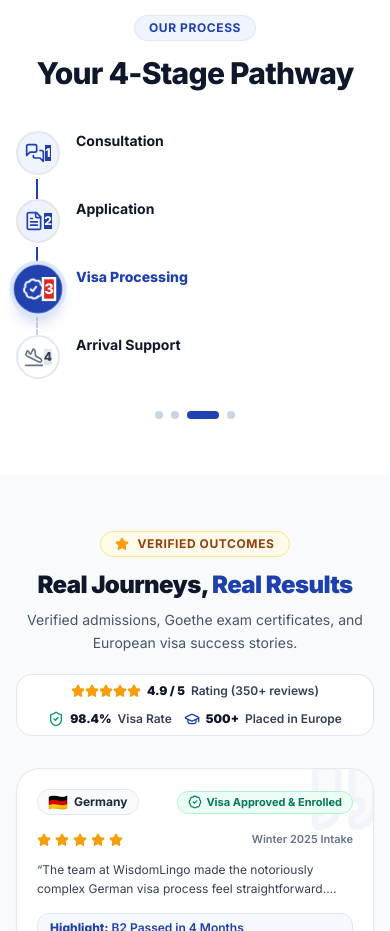
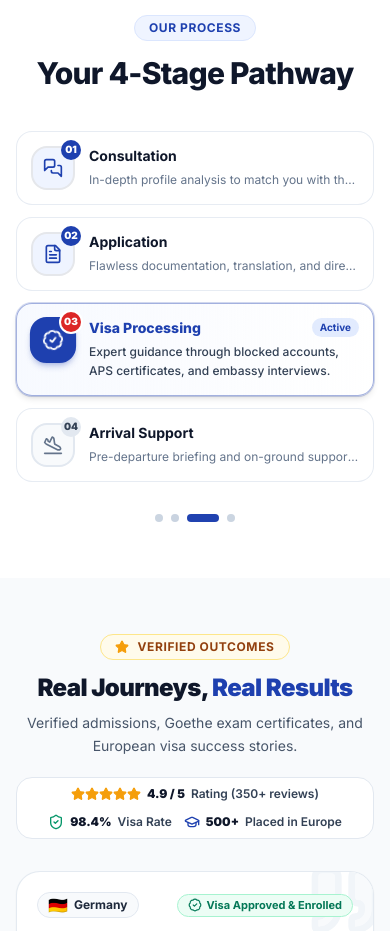
Before and after one commit to ZulqarnainAliShigri/wisdomlingo, a React (Create React App) app: page / in a window 390 px wide. Shown: the part 7420-8351 px from the top of the page. Built offline with nearby package versions, Linux system fonts and the light colour scheme; no server answers; the database is empty.

Commit message:
style(home): redesign our process pathway into clean interactive mobile cards

```diff
--- a/src/pages/Home.tsx
+++ b/src/pages/Home.tsx
@@ -1101,7 +1101,7 @@ export const HomePage: React.FC = () => {
               className="animate-beam-runner absolute top-[30px] hidden h-1.5 w-16 -translate-y-1/2 rounded-full bg-gradient-to-r from-transparent via-primary to-transparent blur-xs lg:block"
             />
 
-            <ol className="relative grid gap-6 sm:gap-8 lg:grid-cols-4 lg:gap-10">
+            <ol className="relative grid gap-3 sm:gap-6 lg:grid-cols-4 lg:gap-10">
               {PROCESS_STEPS.map((step, index) => {
                 const isActive = activeProcessStep === index;
                 const isCompleted = activeProcessStep > index;
@@ -1111,28 +1111,21 @@ export const HomePage: React.FC = () => {
                     key={step.title}
                     onClick={() => setActiveProcessStep(index)}
                     onMouseEnter={() => setActiveProcessStep(index)}
-                    className="group relative flex cursor-pointer gap-4 text-left transition-all duration-300 lg:flex-col lg:items-center lg:gap-0 lg:text-center"
-                  >
-                    {/* Mobile vertical connecting line */}
-                    {index < PROCESS_STEPS.length - 1 && (
+                    className={`group relative flex cursor-pointer items-start gap-3.5 rounded-2xl border p-3.5 transition-all duration-300 sm:p-5 lg:flex-col lg:items-center lg:gap-0 lg:rounded-none lg:border-0 lg:p-0 lg:text-center ${
+                      isActive
+                        ? "border-primary/40 bg-gradient-to-r from-primary-50/50 to-white shadow-md ring-1 ring-primary/20 lg:bg-transparent lg:shadow-none lg:ring-0"
+                        : "border-slate-200/80 bg-white shadow-2xs hover:border-slate-300 lg:border-0 lg:shadow-none"
+                    }`}
+                  >
+                    {/* Step Node Circle & Icon */}
+                    <div className="relative shrink-0">
                       <span
-                        aria-hidden="true"
-                        className={`absolute -bottom-6 left-5 top-12 w-0 border-l-2 transition-colors duration-500 lg:hidden ${
-                          isCompleted
-                            ? "border-primary"
-                            : "border-dashed border-slate-300"
-                        }`}
-                      />
-                    )}
-
-                    {/* Step Node Circle */}
-                    <span
-                      className={`relative z-10 flex h-11 w-11 shrink-0 items-center justify-center rounded-full border-2 transition-all duration-500 lg:h-16 lg:w-16 ${
+                        className={`flex h-11 w-11 items-center justify-center rounded-2xl border-2 transition-all duration-300 sm:h-12 sm:w-12 lg:h-16 lg:w-16 lg:rounded-full ${
                           isActive
-                          ? "scale-110 border-primary bg-primary text-white shadow-lg shadow-primary/25 ring-4 ring-primary-100"
+                            ? "scale-105 border-primary bg-primary text-white shadow-md shadow-primary/25"
                             : isCompleted
-                          ? "border-primary-400 bg-primary-50 text-primary shadow-xs"
-                          : "border-slate-200 bg-white text-slate-500 hover:border-slate-300 hover:text-slate-700"
+                            ? "border-primary-300 bg-primary-50 text-primary"
+                            : "border-slate-200 bg-slate-50 text-slate-500 group-hover:border-slate-300 group-hover:text-slate-700"
                         }`}
                       >
                         <step.icon
@@ -1140,23 +1133,25 @@ export const HomePage: React.FC = () => {
                             isActive ? "animate-wiggle text-white" : ""
                           }`}
                         />
-
-                      {/* Number badge */}
+                      </span>
+
+                      {/* Step Number Tag */}
                       <span
-                        className={`text-xs font-extrabold transition-all duration-300 lg:absolute lg:-right-1 lg:-top-1 lg:flex lg:h-6 lg:w-6 lg:items-center lg:justify-center lg:rounded-full lg:text-[11px] lg:font-bold ${
+                        className={`absolute -right-1.5 -top-1.5 flex h-5 w-5 items-center justify-center rounded-full text-[10px] font-black transition-all sm:h-5 sm:w-5 lg:-right-1 lg:-top-1 lg:h-6 lg:w-6 lg:text-[11px] ${
                           isActive
-                            ? "scale-110 bg-accent text-white shadow-sm ring-2 ring-white"
+                            ? "bg-accent text-white shadow-xs ring-2 ring-white"
                             : isCompleted
                             ? "bg-primary text-white"
-                            : "bg-slate-200 text-slate-700 lg:bg-slate-100 lg:text-slate-600"
-                        }`}
-                      >
-                        {index + 1}
-                      </span>
-                    </span>
-
-                    {/* Step Title & Description */}
-                    <div className="lg:mt-5">
+                            : "bg-slate-200 text-slate-700"
+                        }`}
+                      >
+                        0{index + 1}
+                      </span>
+                    </div>
+
+                    {/* Step Title & Mobile description */}
+                    <div className="min-w-0 flex-1 lg:mt-5">
+                      <div className="flex items-center justify-between gap-2">
                         <h3
                           className={`text-sm font-bold transition-colors duration-300 sm:text-base ${
                             isActive
@@ -1166,7 +1161,19 @@ export const HomePage: React.FC = () => {
                         >
                           {step.title}
                         </h3>
-                      <p className="mt-1 hidden text-sm leading-relaxed text-slate-600 transition-colors duration-300 sm:mt-2 sm:block">
+                        {isActive && (
+                          <span className="rounded-full bg-primary-100/80 px-2 py-0.5 text-[10px] font-bold text-primary lg:hidden">
+                            Active
+                          </span>
+                        )}
+                      </div>
+                      <p
+                        className={`mt-1 text-xs leading-relaxed transition-all duration-300 sm:mt-2 sm:text-sm ${
+                          isActive
+                            ? "text-slate-700 font-medium"
+                            : "text-slate-500 line-clamp-1 sm:line-clamp-none"
+                        }`}
+                      >
                         {step.description}
                       </p>
                     </div>
```
Lines whose indentation alone changed are shown as unchanged.
